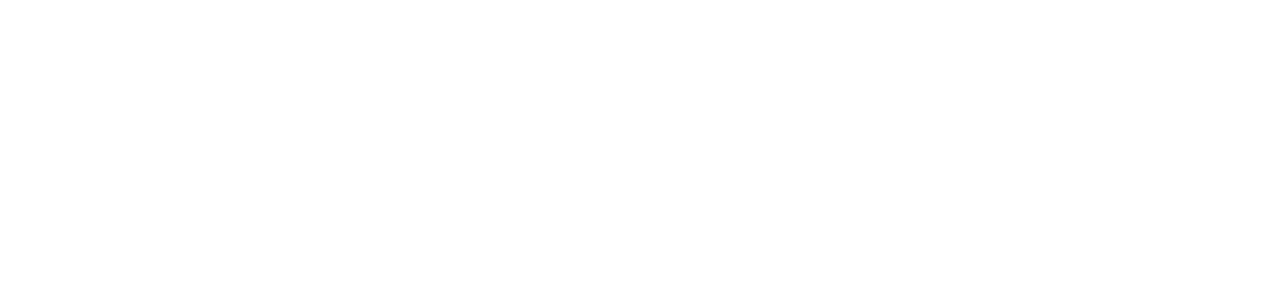
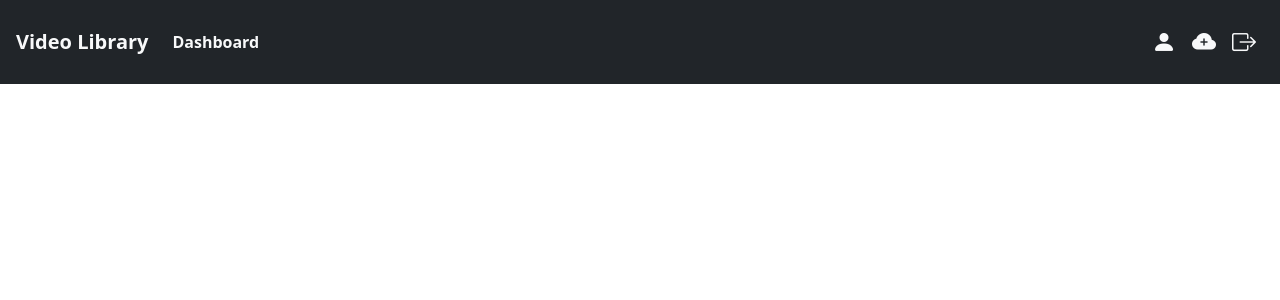
Before and after one commit to Himanshu12866/library-project, a React (Create React App) app: page /adminDash in a window 1280 px wide. Before the commit this address had no page. Shown: the top 300 px of the page. Built offline with nearby package versions, Linux system fonts and the light colour scheme.

Commit message:
"Added admin API endpoint, implemented admin login functionality, and created admin dashboard route"

```diff
--- a/src/components/admin.jsx
+++ b/src/components/admin.jsx
@@ -1,7 +1,47 @@
 import NavBar from "./navbar";
+import axios from "axios";
+import "../styles/home2.css";
+import { useFormik } from "formik";
+import { useEffect, useState } from "react";
+import { useNavigate } from "react-router-dom";
+export default function AdminLogin() {
 
-import "../styles/home2.css";
-export default function AdminLogin() {
+    const [admin, setAdmin] = useState([{
+
+    }])
+
+    let navigate = useNavigate()
+    function LoadAdmins() {
+        axios.get('http://127.0.0.1:1234/admins')
+            .then(response => {
+                setAdmin(response.data)
+                console.log(admin)
+
+            })
+    }
+    let formik = useFormik({
+        initialValues: {
+            adminId: 0,
+            adminPsw: ""
+        },
+        onSubmit: (inputs) => {
+            let detail = admin.find(data => data.adminId === parseInt(inputs.adminId) && data.adminPsw === inputs.adminPsw);
+            console.log(detail)
+            if (detail) {
+             alert(` Welcome Back ${detail.adminName}`)
+
+             navigate("/adminDash")
+            }
+            else{
+                alert("Admin Not Found")
+            }
+
+        }
+    })
+    useEffect(() => {
+        LoadAdmins()
+    })
+
     return (
         <div className="home-box-1">
             <NavBar />
@@ -9,20 +49,20 @@
 
                 <div className="card w-100 text-light" style={{ backgroundColor: "transparent" }}>
                     <h1>Admin Login</h1>
-                    <hr style={{ height:"5px" , backgroundColor:"white"}}></hr>
+                    <hr style={{ height: "5px", backgroundColor: "white" }}></hr>
                     <div className="card-body">
-                        <form >
+                        <form onSubmit={formik.handleSubmit} >
 
                             <label className="form-label fw-bold fs-3">User ID :</label>
-                            <input type="text" className="form-control" id="exampleInputEmail1" />
+                            <input type="text" className="form-control" name="adminId" onChange={formik.handleChange} id="exampleInputEmail1" />
                             <label className="form-label fw-bold fs-3">Password :</label>
                             <div className="input-group">
-                                <input type="text" className="form-control" id="exampleInputEmail1" />
-                                <button className="input-group-text bi bi-eye-slash"></button>
+                                <input type="text" onChange={formik.handleChange} className="form-control" name="adminPsw" id="exampleInputEmail1" />
+                                <span className="input-group-text bi bi-eye-slash"></span>
                             </div>
                             <label className="form-label fs-3 fw-bold">Enter Captcha:</label>
                             <input type="text" className="form-control" id="exampleInputEmail1" />
-<button className="btn btn-dark w-100 my-3">Login</button>
+                            <button type="submit" className="btn btn-dark w-100 my-3">Login</button>
                         </form>
                     </div>
                 </div>
--- /dev/null
+++ b/src/components/adminDashboard.jsx
@@ -0,0 +1,42 @@
+// import NavBar from "./navbar";
+import { Link } from "react-router-dom";
+
+
+
+export default function AdminDashBoard(){
+    return (
+        <div>
+            <nav className="navbar navbar-expand-lg  p-3 bg-dark bg-light">
+                <Link className="navbar-brand text-light fw-bold" to="/">Video Library</Link>
+                <button className="navbar-toggler" data-bs-target="#list" data-bs-toggle="collapse" >
+                    <span className="bi bi-list text-light"></span>
+                </button>
+                <div className="navbar-collapse collapse d-lg-flex justify-content-lg-between" id="list">
+                    <ul className="navbar-nav">
+
+                        <li className="nav-item">
+                            <Link to="" className="nav-link text-light">Dashboard</Link>
+                        </li>
+                    </ul>
+                    <ul className="navbar-nav">
+                        <li className="nav-item">
+                            <Link className="nav-link text-light">
+                                <span className="bi bi-person-fill fs-4 text-light"></span>
+                            </Link>
+                        </li>
+                        <li className="nav-item">
+                            <Link className="nav-link text-light">
+                                <span className="bi bi-cloud-plus-fill fs-4"></span>
+                            </Link>
+                        </li>
+                        <li className="nav-item">
+                            <Link className="nav-link text-light">
+                                <span className="bi bi-box-arrow-right fs-4"></span>
+                            </Link>
+                        </li>
+                    </ul>
+                </div>
+            </nav>
+        </div>
+    )
+}
--- a/src/components/index.jsx
+++ b/src/components/index.jsx
@@ -1,6 +1,7 @@
 import { BrowserRouter,  Routes, Route } from "react-router-dom";
 import OutLet from "./outlet";
 import AdminLogin from "./admin";
+import AdminDashBoard from "./adminDashboard";
 
 export default function IndexPage(){
 
@@ -9,7 +10,10 @@
             <BrowserRouter>
                 <Routes>
                     <Route path="/" element={<OutLet/>} />
-                    <Route path="/admin" element={<AdminLogin/>}/>
+                    <Route path="/admin" element={<AdminLogin/>}>
+                    </Route>
+                    <Route path="/adminDash" element={<AdminDashBoard/>}/>
+
 
                 </Routes>
             </BrowserRouter>
```
Also changed, not shown: src/apis/api.js (+10 -0 lines).
